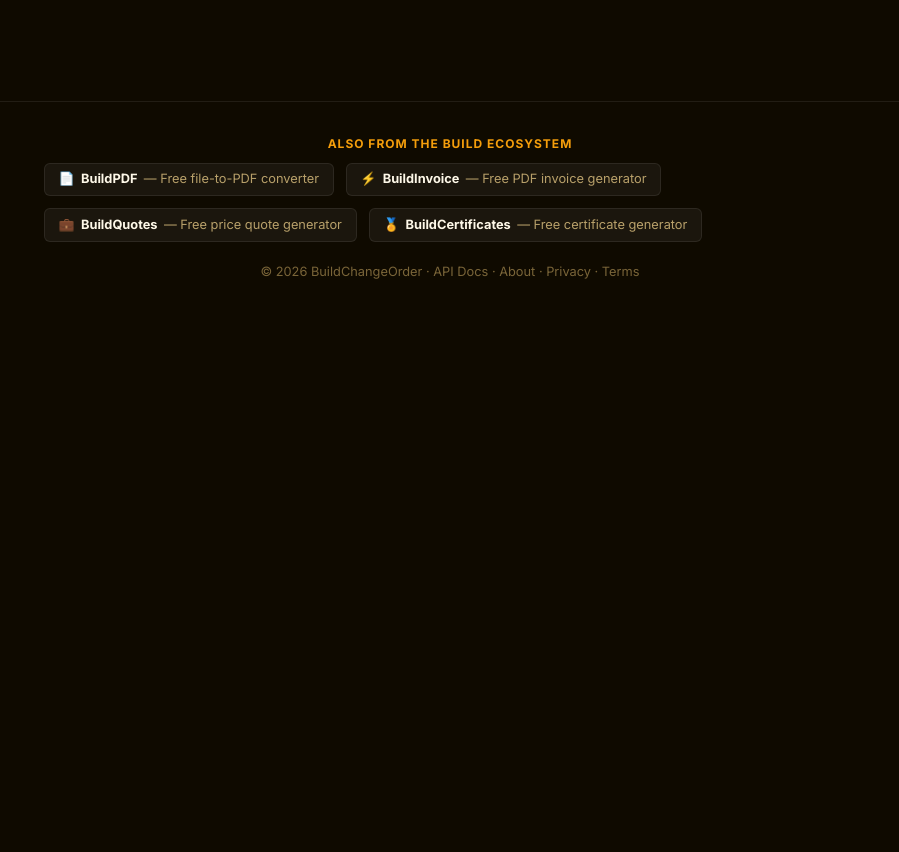
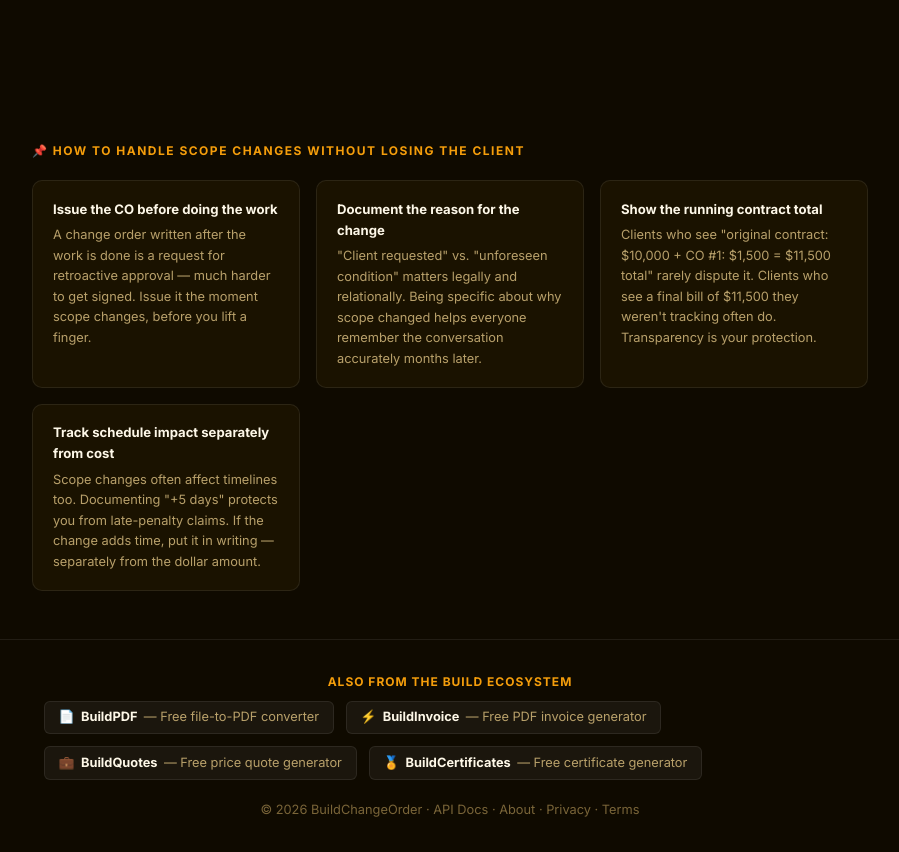
Before and after one commit to dcwynne89/buildchangeorder, a website: page index.html in a window 1280 px wide. Shown: the part 2915-3767 px from the top of the page, without its empty margins (190-1089 px from the left). Before the commit the page ends 3229 px from the top, so only its background shows below. Drawn offline with Linux system fonts and the light colour scheme; no server answers.

Commit message:
Add-expert-tips-section

```diff
--- a/index.html
+++ b/index.html
@@ -213,6 +213,29 @@
     </div>
   </section>
 
+  <!-- ── Pro Tips ── -->
+  <section style="max-width:900px;margin:0 auto;padding:2.5rem 2rem 0;">
+    <h2 style="font-size:0.75rem;font-weight:700;text-transform:uppercase;letter-spacing:1.5px;color:var(--accent);margin-bottom:1.25rem;">📌 How to Handle Scope Changes Without Losing the Client</h2>
+    <div style="display:grid;grid-template-columns:repeat(auto-fit,minmax(260px,1fr));gap:1rem;">
+      <div style="background:var(--bg-card);border:1px solid var(--border);border-radius:10px;padding:1.1rem 1.25rem;">
+        <p style="font-size:0.82rem;font-weight:700;color:var(--text-primary);margin-bottom:0.35rem;">Issue the CO before doing the work</p>
+        <p style="font-size:0.8rem;color:var(--text-secondary);line-height:1.6;">A change order written after the work is done is a request for retroactive approval — much harder to get signed. Issue it the moment scope changes, before you lift a finger.</p>
+      </div>
+      <div style="background:var(--bg-card);border:1px solid var(--border);border-radius:10px;padding:1.1rem 1.25rem;">
+        <p style="font-size:0.82rem;font-weight:700;color:var(--text-primary);margin-bottom:0.35rem;">Document the reason for the change</p>
+        <p style="font-size:0.8rem;color:var(--text-secondary);line-height:1.6;">"Client requested" vs. "unforeseen condition" matters legally and relationally. Being specific about why scope changed helps everyone remember the conversation accurately months later.</p>
+      </div>
+      <div style="background:var(--bg-card);border:1px solid var(--border);border-radius:10px;padding:1.1rem 1.25rem;">
+        <p style="font-size:0.82rem;font-weight:700;color:var(--text-primary);margin-bottom:0.35rem;">Show the running contract total</p>
+        <p style="font-size:0.8rem;color:var(--text-secondary);line-height:1.6;">Clients who see "original contract: $10,000 + CO #1: $1,500 = $11,500 total" rarely dispute it. Clients who see a final bill of $11,500 they weren't tracking often do. Transparency is your protection.</p>
+      </div>
+      <div style="background:var(--bg-card);border:1px solid var(--border);border-radius:10px;padding:1.1rem 1.25rem;">
+        <p style="font-size:0.82rem;font-weight:700;color:var(--text-primary);margin-bottom:0.35rem;">Track schedule impact separately from cost</p>
+        <p style="font-size:0.8rem;color:var(--text-secondary);line-height:1.6;">Scope changes often affect timelines too. Documenting "+5 days" protects you from late-penalty claims. If the change adds time, put it in writing — separately from the dollar amount.</p>
+      </div>
+    </div>
+  </section>
+
   <footer class="site-footer">
     <div style="max-width:860px;margin:0 auto 1.25rem;padding:0 1.5rem;">
       <p style="font-size:0.75rem;font-weight:700;text-transform:uppercase;letter-spacing:1px;color:var(--accent);margin-bottom:0.6rem;">Also from the Build ecosystem</p>
```
